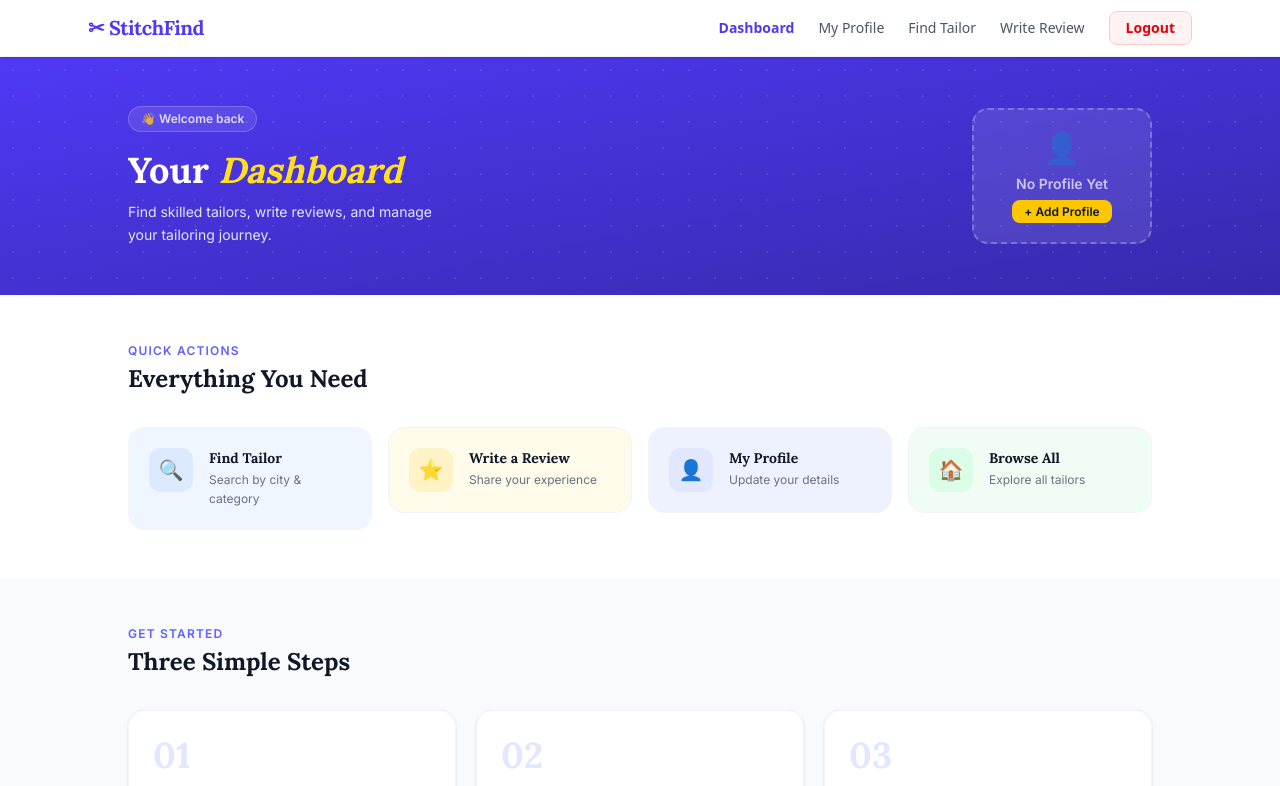
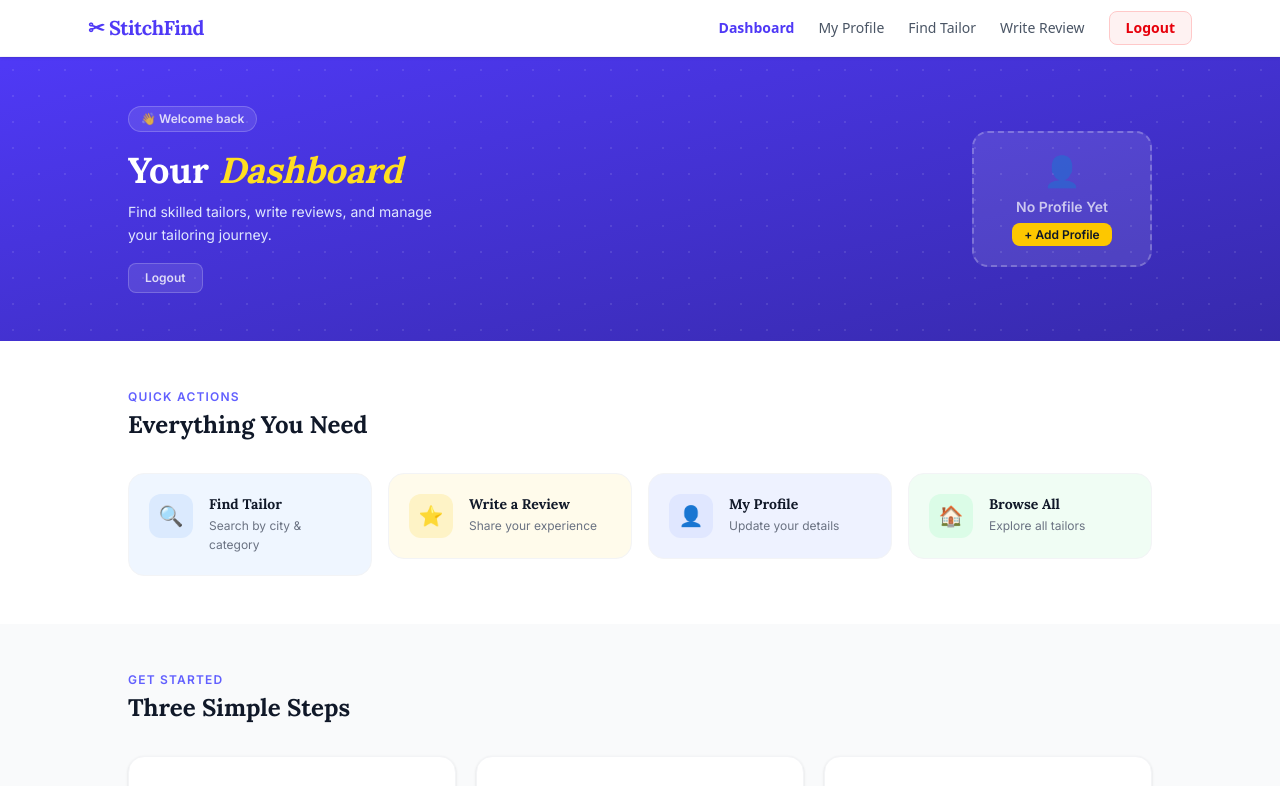
Before and after one commit to chintansood/StichFind, a React (Vite) app in the folder Tailor/: page /customer/CustomerDashboard in a window 1280 px wide. Shown: the top 786 px of the page. Built offline with nearby package versions, Linux system fonts and the light colour scheme; no server answers.

Commit message:
frontend connected to deployed backend

```diff
--- a/Tailor/src/pages/DarkToggleNav.tsx
+++ b/Tailor/src/pages/DarkToggleNav.tsx
@@ -1,6 +1,3 @@
-import { useState } from "react";
-import { Link, useLocation } from "react-router-dom";
-
 interface Props {
   dark?: boolean;
   onToggle?: () => void;
@@ -9,7 +6,7 @@ interface Props {
 
 export const DarkToggleNav = ({ dark, onToggle, title }: Props) => {
   return (
-    <nav className={`sticky top-0 z-50 border-b flex items-center justify-between px-4 sm:px-6 h-14 ${dark ? "bg-[#1e150a] border-[#3d2e1e]" : "bg-white border-gray-100"} shadow-sm`}>
+    <nav className={`sticky top-0 z-50 border-b flex items-center justify-between px-4 sm:px-6 h-14 shadow-sm ${dark ? "bg-[#1e150a] border-[#3d2e1e]" : "bg-white border-gray-100"}`}>
       <span className={`font-semibold text-lg tracking-tight ${dark ? "text-[#fef3e2]" : "text-gray-900"}`} style={{ fontFamily: "'Lora',serif" }}>
         ✂ {title || "StitchFind"}
       </span>
--- a/Tailor/src/pages/customer/CustomerDashboard.tsx
+++ b/Tailor/src/pages/customer/CustomerDashboard.tsx
@@ -1,4 +1,4 @@
-import { useState, useEffect } from "react";
+import { useEffect, useState } from "react";
 import { Link, useNavigate } from "react-router-dom";
 import api from "../../api/axios";
 
@@ -34,13 +34,25 @@ export default function CustomerDashboard() {
         <div className="absolute inset-0 opacity-10" style={{ backgroundImage: "radial-gradient(circle, white 1px, transparent 1px)", backgroundSize: "26px 26px" }} />
         <div className="max-w-5xl mx-auto relative z-10">
           <div className="flex flex-col sm:flex-row items-start sm:items-center justify-between gap-6">
+
             {/* Greeting */}
             <div>
               <span className="inline-block bg-white/10 text-white/80 text-xs font-semibold px-3 py-1 rounded-full border border-white/20 mb-4">👋 Welcome back</span>
               <h1 className="text-3xl sm:text-4xl font-bold text-white leading-tight" style={{ fontFamily: "'Lora',serif" }}>
-                {profile?.name ? <>Hello, <span className="text-yellow-300 italic">{profile.name}</span></> : <>Your <span className="text-yellow-300 italic">Dashboard</span></>}
+                {profile?.name
+                  ? <>Hello, <span className="text-yellow-300 italic">{profile.name}</span></>
+                  : <>Your <span className="text-yellow-300 italic">Dashboard</span></>}
               </h1>
-              <p className="text-indigo-100 text-sm mt-2 max-w-xs leading-relaxed">Find skilled tailors, write reviews, and manage your tailoring journey.</p>
+              <p className="text-indigo-100 text-sm mt-2 max-w-xs leading-relaxed">
+                Find skilled tailors, write reviews, and manage your tailoring journey.
+              </p>
+              {/* Logout button */}
+              <button
+                onClick={handleLogout}
+                className="mt-4 text-xs font-semibold px-4 py-1.5 rounded-lg bg-white/10 text-white/80 border border-white/20 hover:bg-white/20 transition-colors"
+              >
+                Logout
+              </button>
             </div>
 
             {/* Profile card */}
@@ -124,7 +136,9 @@ export default function CustomerDashboard() {
       <section className="py-12 px-4 text-center bg-indigo-600">
         <div className="text-4xl mb-4">✂️</div>
         <h2 className="text-2xl font-bold text-white mb-3" style={{ fontFamily: "'Lora',serif" }}>Ready to Find Your Tailor?</h2>
-        <p className="text-indigo-100 text-sm mb-7 max-w-sm mx-auto leading-relaxed">Browse verified professionals in your city and get the perfect fit every time.</p>
+        <p className="text-indigo-100 text-sm mb-7 max-w-sm mx-auto leading-relaxed">
+          Browse verified professionals in your city and get the perfect fit every time.
+        </p>
         <Link to="/find-tailor" className="inline-block px-8 py-3 bg-yellow-400 text-gray-900 font-bold rounded-xl hover:bg-yellow-300 transition-colors text-sm">
           Browse Tailors →
         </Link>
```
